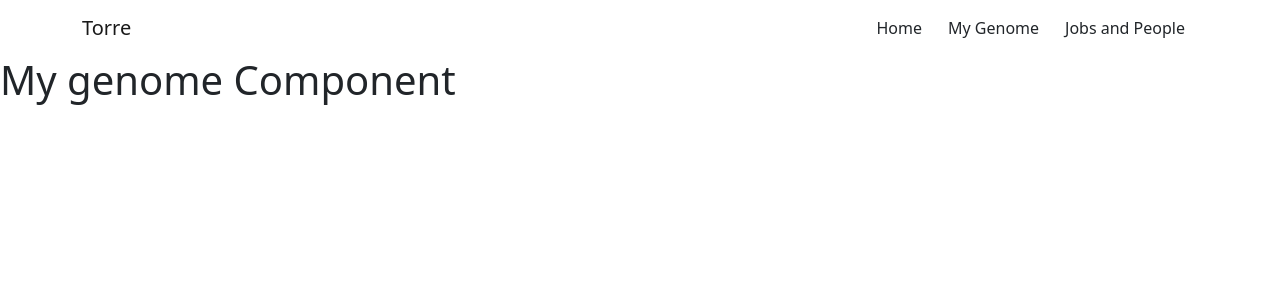
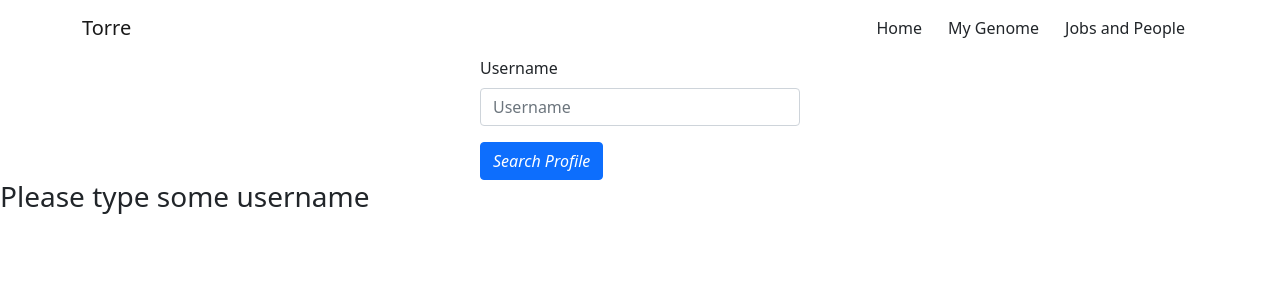
Before and after one commit to franco-es/torre-react-app-deploy, a React (Create React App) app: page /me in a window 1280 px wide. Shown: the top 300 px of the page. Built offline with nearby package versions, Linux system fonts and the light colour scheme.

Commit message:
seploy in heroku to see functionality, modify genome component

```diff
--- a/package.json
+++ b/package.json
@@ -3,6 +3,7 @@
   "version": "0.1.0",
   "private": true,
   "dependencies": {
+    "@material-ui/core": "^4.12.0",
     "@testing-library/jest-dom": "^5.14.1",
     "@testing-library/react": "^11.2.7",
     "@testing-library/user-event": "^12.8.3",
--- a/public/index.html
+++ b/public/index.html
@@ -8,6 +8,12 @@
     <meta
       name="description"
       content="Web site created using create-react-app"
+    />
+    <link
+      rel="stylesheet"
+      href="https://cdn.jsdelivr.net/npm/bootstrap@5.0.2/dist/css/bootstrap.min.css"
+      integrity="sha384-EVSTQN3/azprG1Anm3QDgpJLIm9Nao0Yz1ztcQTwFspd3yD65VohhpuuCOmLASjC"
+      crossorigin="anonymous"
     />
     <link rel="apple-touch-icon" href="%PUBLIC_URL%/logo192.png" />
     <!--
--- a/src/App.css
+++ b/src/App.css
@@ -44,6 +44,8 @@
   background-image: url(./assets/img/torre_Logo.png);
   background-repeat: no-repeat;
   background-position: center;
+  animation-name: opacity;
+  animation-duration: 2s;
 }
 
 .box{
@@ -53,5 +55,27 @@
 }
 
 .WelcomeText{
+  color: #000;
   padding-top: 8rem;
+
 }
+
+
+.form-username{
+  width: 20rem;
+  animation-name: opacity;
+  animation-duration: 1s;
+}
+
+.profileName{
+  font-size: 2rem
+}
+
+@keyframes opacity{
+  from {
+    opacity: 0;
+  }
+  to{
+    opacity: 1;
+  }
+}
--- a/src/App.jsx
+++ b/src/App.jsx
@@ -1,4 +1,3 @@
-import logo from "./logo.svg";
 import "./App.css";
 
 import { BrowserRouter as Router, Switch, Route } from "react-router-dom";
--- a/src/Components/Inicio.jsx
+++ b/src/Components/Inicio.jsx
@@ -1,14 +1,11 @@
 import React from "react";
-
-import logo from "../assets/img/torre_Logo.png";
 
 const Inicio = () => {
   return (
     <>
       <section className="bg_img">
         <div className="box">
-          <h1
-          className="WelcomeText">Welcome</h1>
+          <h1 className="WelcomeText">Welcome</h1>
         </div>
       </section>
     </>
--- a/src/Components/genome/MyGenome.jsx
+++ b/src/Components/genome/MyGenome.jsx
@@ -1,10 +1,78 @@
-import React from "react";
+import React, { useState, useEffect } from "react";
+import axios from "axios";
+
+import Form from "react-bootstrap/Form";
+import Card from "react-bootstrap/Card";
+import Button from "react-bootstrap/Button";
+import getUser from "../../services/getUser";
+
+// import CardGenome from "./CardGenome";
 
 const MyGenome = () => {
+  const [username, setUsername] = useState("");
+  const [showCard, setShowCard] = useState(false);
+  const [name, setName] = useState("");
+  const [userImg, setUserImg] = useState("");
+  const [profession, setProfession] = useState("");
+
+  const axiosProfile = async (e) => {
+    e.preventDefault();
+    console.log(username);
+    await getUser(username)
+      .then((res) => {
+        console.log(res);
+        setName(res.person.name);
+        axios({
+          method: "GET",
+          url: res.person.picture,
+          "Content-Type": "image/jpeg",
+        }).then((res) => {
+          setUserImg(res.data);
+        });
+        setProfession(res.person.professionalHeadline);
+        setShowCard(true);
+      })
+      .catch((err) => console.log(err));
+  };
   return (
-    <div>
-      <h1>My genome Component</h1>
-    </div>
+    <>
+      <div className="box">
+        <Form className="form-username">
+          <Form.Group className="mb-3" controlId="exampleForm.ControlInput1">
+            <Form.Label>Username</Form.Label>
+            <Form.Control
+              type="text"
+              placeholder="Username"
+              onChange={(e) => setUsername(e.target.value)}
+            />
+          </Form.Group>
+          <button className="btn btn-primary" onClick={(e) => axiosProfile(e)}>
+            {showCard === true ? (
+              <i class="fas fa-search">Clear</i>
+            ) : (
+              <i class="fas fa-search">Search Profile</i>
+            )}
+          </button>
+        </Form>
+      </div>
+      {showCard === true ? (
+        <Card className="mt-5 mx-4">
+          <Card.Header className="profileName">
+            {name} <img src={userImg} alt="" />
+          </Card.Header>
+          <Card.Body>
+            <Card.Title>{profession}</Card.Title>
+            <Card.Text>
+              With supporting text below as a natural lead-in to additional
+              content.
+            </Card.Text>
+            <Button variant="primary">Go somewhere</Button>
+          </Card.Body>
+        </Card>
+      ) : (
+        <h3>Please type some username</h3>
+      )}
+    </>
   );
 };
 
--- /dev/null
+++ b/src/services/getUser.js
@@ -0,0 +1,16 @@
+import axios from "axios";
+
+export default function getUser(user) {
+  return new Promise((resolve, reject) => {
+    axios({
+      method: "GET",
+      url: `https://torre-back-end.herokuapp.com/api/getUser?user=${user}`,
+    })
+      .then((res) => {
+        resolve(res.data);
+      })
+      .catch((err) => {
+        reject(err);
+      });
+  });
+}
```
Also changed, not shown: src/assets/svg/search-solid.svg (added), 1 other file (tests, documents, lock files or other folders).
